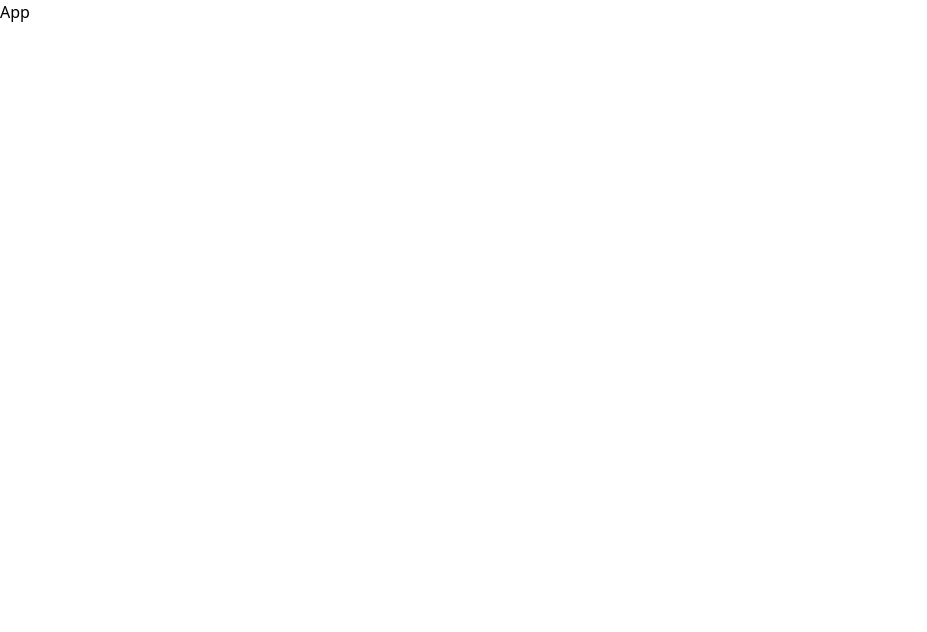
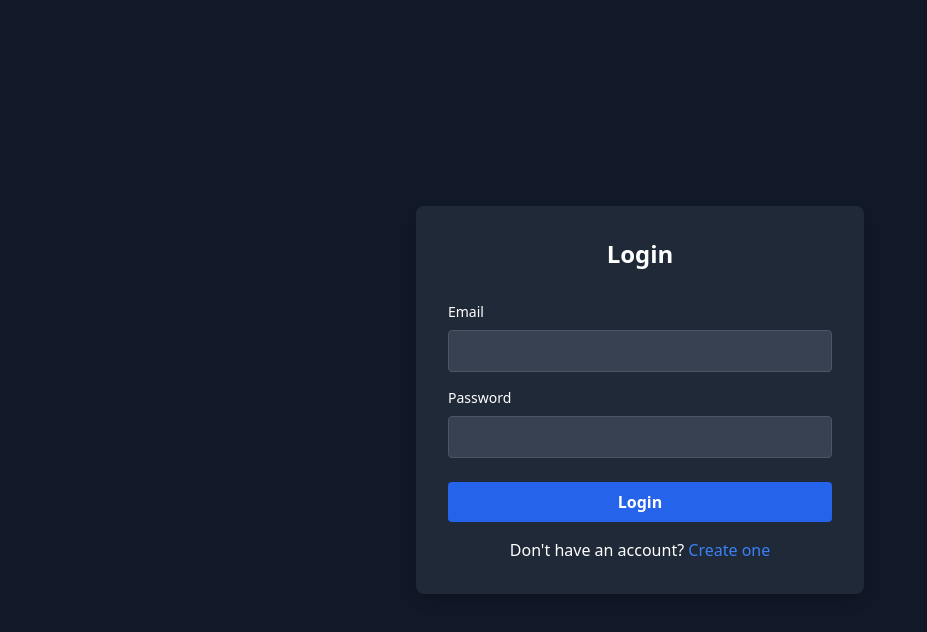
Before and after one commit to Premium07/ai-chatapp, a React (Vite) app in the folder frontend/: page /login in a window 1280 px wide. Shown: the top 632 px of the page, without its empty margins (0-927 px from the left). Built offline with nearby package versions, Linux system fonts and the light colour scheme.

Commit message:
add login and register page

```diff
--- a/frontend/src/App.jsx
+++ b/frontend/src/App.jsx
@@ -1,6 +1,7 @@
+import AppRoutes from "./pages/routes/AppRoutes";
 
 const App = () => {
-  return <div>App</div>;
+  return <AppRoutes />;
 };
 
 export default App;
--- /dev/null
+++ b/frontend/src/pages/Home.jsx
@@ -0,0 +1,5 @@
+const Home = () => {
+  return <div>home</div>;
+};
+
+export default Home;
--- a/frontend/src/pages/Login.jsx
+++ b/frontend/src/pages/Login.jsx
@@ -1,5 +1,64 @@
+import { useState } from "react";
+import { Link } from "react-router-dom";
+
 const Login = () => {
-  return <div>Login</div>;
+  const [email, setEmail] = useState("");
+  const [password, setPassword] = useState("");
+
+  const handleSubmit = async (e) => {
+    e.preventDefault();
+  };
+
+  return (
+    <div className="min-h-screen flex items-center justify-center bg-gray-900 text-white">
+      <div className="bg-gray-800 p-8 rounded-lg shadow-lg w-full max-w-md">
+        <h2 className="text-2xl font-bold mb-8 text-center">Login</h2>
+        <form onSubmit={handleSubmit}>
+          <div className="mb-4">
+            <label className="block text-sm font-medium mb-2" htmlFor="email">
+              Email
+            </label>
+            <input
+              type="email"
+              id="email"
+              value={email}
+              onChange={(e) => setEmail(e.target.value)}
+              className="w-full px-3 py-2 bg-gray-700 border border-gray-600 rounded focus:outline-none focus:border-blue-500"
+              required
+            />
+          </div>
+          <div className="mb-6">
+            <label
+              className="block text-sm font-medium mb-2"
+              htmlFor="password"
+            >
+              Password
+            </label>
+            <input
+              type="password"
+              id="password"
+              value={password}
+              onChange={(e) => setPassword(e.target.value)}
+              className="w-full px-3 py-2 bg-gray-700 border border-gray-600 rounded focus:outline-none focus:border-blue-500"
+              required
+            />
+          </div>
+          <button
+            type="submit"
+            className="w-full py-2 bg-blue-600 hover:bg-blue-700 rounded text-white font-semibold"
+          >
+            Login
+          </button>
+        </form>
+        <p className="mt-4 text-center">
+          Don&apos;t have an account?{" "}
+          <Link to="/register" className="text-blue-500 hover:underline">
+            Create one
+          </Link>
+        </p>
+      </div>
+    </div>
+  );
 };
 
 export default Login;
--- a/frontend/src/pages/Register.jsx
+++ b/frontend/src/pages/Register.jsx
@@ -1,6 +1,64 @@
+import { useState } from "react";
+import { Link } from "react-router-dom";
 
 const Register = () => {
-  return <div>Register</div>;
+  const [email, setEmail] = useState("");
+  const [password, setPassword] = useState("");
+
+  const handleSubmit = async (e) => {
+    e.preventDefault();
+  };
+
+  return (
+    <div className="min-h-screen flex items-center justify-center bg-gray-900 text-white">
+      <div className="bg-gray-800 p-8 rounded-lg shadow-lg w-full max-w-md">
+        <h2 className="text-2xl font-bold mb-8 text-center">Register</h2>
+        <form onSubmit={handleSubmit}>
+          <div className="mb-4">
+            <label className="block text-sm font-medium mb-2" htmlFor="email">
+              Email
+            </label>
+            <input
+              type="email"
+              id="email"
+              value={email}
+              onChange={(e) => setEmail(e.target.value)}
+              className="w-full px-3 py-2 bg-gray-700 border border-gray-600 rounded focus:outline-none focus:border-blue-500"
+              required
+            />
+          </div>
+          <div className="mb-6">
+            <label
+              className="block text-sm font-medium mb-2"
+              htmlFor="password"
+            >
+              Password
+            </label>
+            <input
+              type="password"
+              id="password"
+              value={password}
+              onChange={(e) => setPassword(e.target.value)}
+              className="w-full px-3 py-2 bg-gray-700 border border-gray-600 rounded focus:outline-none focus:border-blue-500"
+              required
+            />
+          </div>
+          <button
+            type="submit"
+            className="w-full py-2 bg-blue-600 hover:bg-blue-700 rounded text-white font-semibold"
+          >
+            Register
+          </button>
+        </form>
+        <p className="mt-4 text-center">
+          Already have an account?{" "}
+          <Link to="/login" className="text-blue-500 hover:underline">
+           Login
+          </Link>
+        </p>
+      </div>
+    </div>
+  );
 };
 
 export default Register;
--- a/frontend/src/pages/routes/AppRoutes.jsx
+++ b/frontend/src/pages/routes/AppRoutes.jsx
@@ -1,13 +1,15 @@
 import { BrowserRouter, Route, Routes } from "react-router-dom";
 import Login from "../Login";
 import Register from "../Register";
+import Home from "../Home";
 
 const AppRoutes = () => {
   return (
     <BrowserRouter>
       <Routes>
-        <Route path="/" element={<Login />} />
-        <Route path="/" element={<Register />} />
+        <Route path="/" element={<Home />} />
+        <Route path="/login" element={<Login />} />
+        <Route path="/register" element={<Register />} />
       </Routes>
     </BrowserRouter>
   );
```
